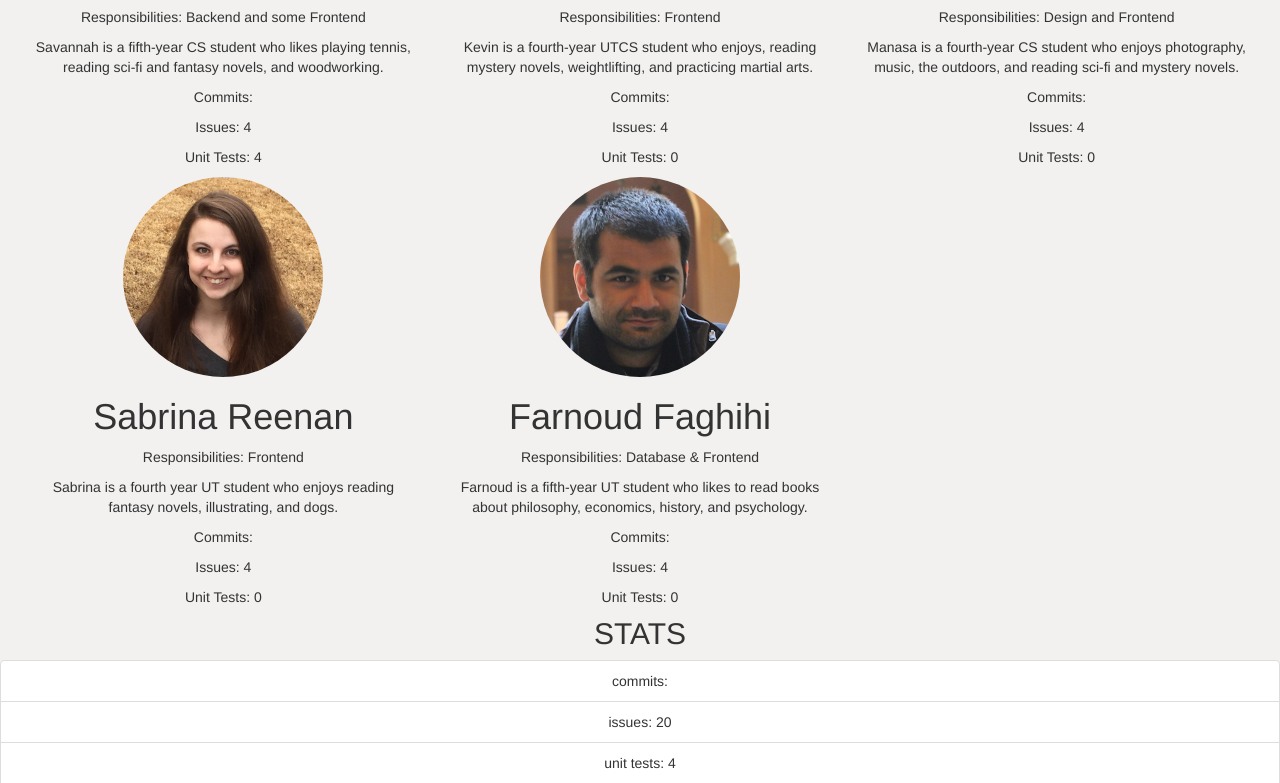
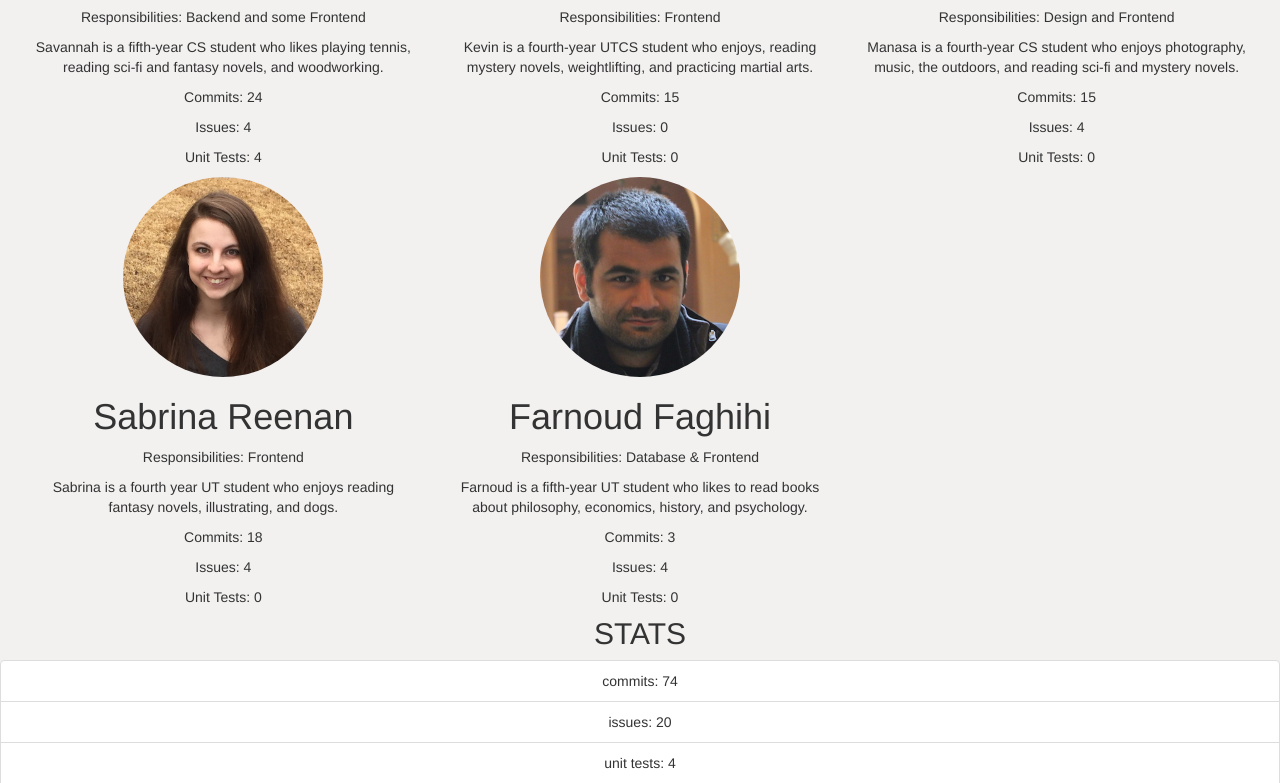
Before and after one commit to savsmith/idb, a Flask app: page /about in a window 1280 px wide. Shown: the part 752-1535 px from the top of the page. Run offline with Flask 2, Linux system fonts and the light colour scheme; some libraries are stand-ins or nearby versions.

Commit message:
comment out git stuff for now

```diff
--- a/BetterReads.py
+++ b/BetterReads.py
@@ -8,7 +8,7 @@ SITE_ROOT = os.path.realpath(os.path.dirname(__file__))
 json_url = os.path.join(SITE_ROOT, "static/db", "bookDB.json")
 data = json.load(open(json_url))
 
-gitCommits = requests.get('https://api.github.com/repos/savsmith/idb/contributors').json()
+#gitCommits = requests.get('https://api.github.com/repos/savsmith/idb/contributors').json()
 
 @app.route('/')
 def home():
@@ -133,14 +133,14 @@ def review_model():
 
 @app.route('/about')
 def about_page():
-    global gitCommits
-    commits = []
-    totalCommits = 0
-    for user in range(0,6):
-        commits.append(gitCommits[user]["contributions"])
-        totalCommits += commits[user]
-    commits[0] = commits[0] + commits[4]
-    return render_template('about.html', commits = commits, totalCommits = totalCommits)
+    # global gitCommits
+    # commits = []
+    # totalCommits = 0
+    # for user in range(0,6):
+    #     commits.append(gitCommits[user]["contributions"])
+    #     totalCommits += commits[user]
+    # commits[0] = commits[0] + commits[4]
+    return render_template('about.html')
 
 
 @app.errorhandler(404)
--- a/templates/about.html
+++ b/templates/about.html
@@ -62,7 +62,7 @@
             <h1>Savannah Smith</h1>
             <p>Responsibilities: Backend and some Frontend</p>
             <p>Savannah is a fifth-year CS student who likes playing tennis, reading sci-fi and fantasy novels, and woodworking.</p>
-            <p>Commits: {{ commits[0] }}</p>
+            <p>Commits: 24</p>
             <p>Issues: 4 </p>
             <p>Unit Tests: 4</p>
         </div>
@@ -71,8 +71,8 @@
             <h1>Kevin Vu</h1>
             <p>Responsibilities: Frontend</p>
             <p>Kevin is a fourth-year UTCS student who enjoys, reading mystery novels, weightlifting, and practicing martial arts.</p>
-            <p>Commits: {{ commits[2] }}</p>
-            <p>Issues: 4</p>
+            <p>Commits: 15</p>
+            <p>Issues: 0</p>
             <p>Unit Tests: 0</p>
         </div>
         <div class = "col-md-4">
@@ -80,7 +80,7 @@
             <h1>Manasa Tipparam</h1>
             <p>Responsibilities: Design and Frontend</p>
             <p>Manasa is a fourth-year CS student who enjoys photography, music, the outdoors, and reading sci-fi and mystery novels.</p>
-            <p>Commits: {{ commits[4] }}</p>
+            <p>Commits: 15</p>
             <p>Issues: 4</p>
             <p>Unit Tests: 0</p>
         </div>
@@ -91,7 +91,7 @@
             <h1>Sabrina Reenan</h1>
             <p>Responsibilities: Frontend</p>
             <p>Sabrina is a fourth year UT student who enjoys reading fantasy novels, illustrating, and dogs.</p>
-            <p>Commits: {{ commits[1] }}</p>
+            <p>Commits: 18</p>
             <p>Issues: 4</p>
             <p>Unit Tests: 0</p>
         </div>
@@ -100,7 +100,7 @@
             <h1>Farnoud Faghihi</h1>
             <p>Responsibilities: Database & Frontend</p>
             <p>Farnoud is a fifth-year UT student who likes to read books about philosophy, economics, history, and psychology.</p>
-            <p>Commits: {{ commits[5] }}</p>
+            <p>Commits: 3</p>
             <p>Issues: 4</p>
             <p>Unit Tests: 0</p>
         </div>
@@ -109,7 +109,7 @@
 
       <h2> STATS </h2>
       <ul class = "list-group">
-         <li class= "list-group-item"> commits: {{ totalCommits }}</li>
+         <li class= "list-group-item"> commits: 74</li>
          <li class= "list-group-item"> issues: 20</li>
          <li class= "list-group-item"> unit tests: 4</li>
          <li class= "list-group-item"><a href="http://docs.savsmith.apiary.io/#">Apiary API</a></li>
```
